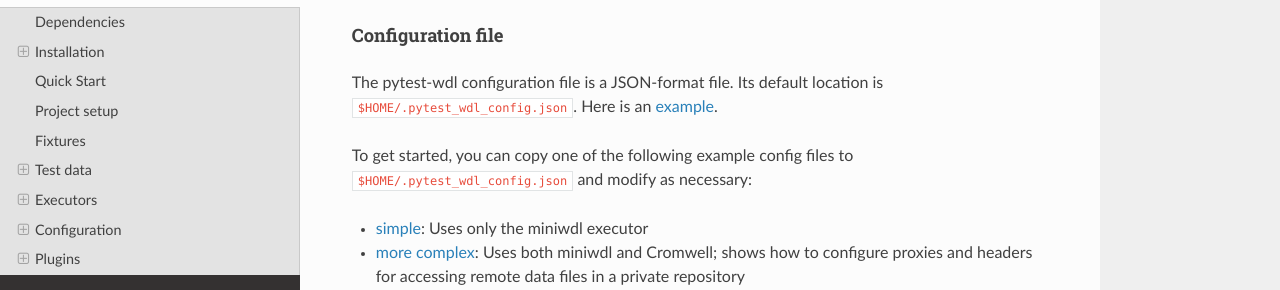
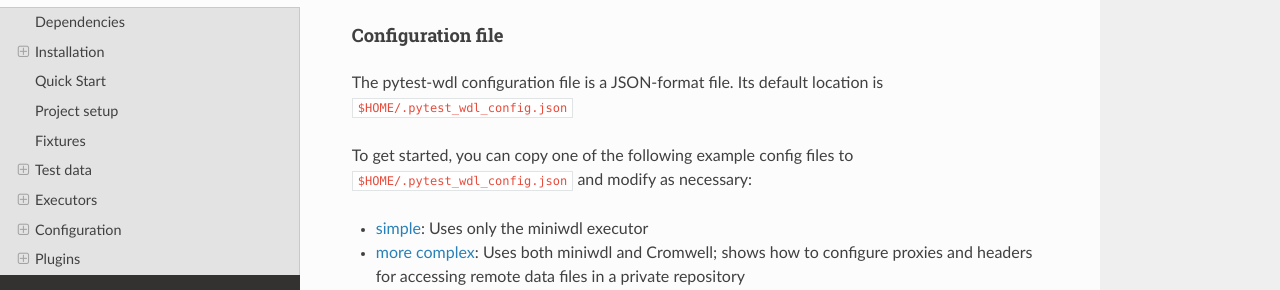
Before and after one commit to EliLillyCo/pytest-wdl, a Sphinx documentation site: the page built from docs/source/manual.md, in a window 1280 px wide and 900 px high, scrolled down 11938 px. Shown: the part 161-451 px from the top of the window. Built offline with Sphinx 7.4.7 and the Read the Docs theme 2.0.0, drawn with Linux system fonts in a browser that asks for light colours; pages that are not in the unit, such as notebooks, are missing from menus.

Commit message:
update URLs in manual

```diff
--- a/docs/source/manual.md
+++ b/docs/source/manual.md
@@ -443,12 +443,12 @@
 
 #### Configuration file
 
-The pytest-wdl configuration file is a JSON-format file. Its default location is `$HOME/.pytest_wdl_config.json`. Here is an [example](https://github.com/EliLillyCo/pytest-wdl/examples/.pytest_wdl_config.json).
+The pytest-wdl configuration file is a JSON-format file. Its default location is `$HOME/.pytest_wdl_config.json`
 
 To get started, you can copy one of the following example config files to `$HOME/.pytest_wdl_config.json` and modify as necessary:
 
-* [simple](https://github.com/EliLillyCo/pytest-wdl/blob/develop/examples/simple.pytest_wdl_config.json): Uses only the miniwdl executor
-* [more complex](https://github.com/EliLillyCo/pytest-wdl/blob/develop/examples/complex.pytest_wdl_config.json): Uses both miniwdl and Cromwell; shows how to configure proxies and headers for accessing remote data files in a private repository
+* [simple](https://github.com/EliLillyCo/pytest-wdl/blob/develop/examples/config/simple.pytest_wdl_config.json): Uses only the miniwdl executor
+* [more complex](https://github.com/EliLillyCo/pytest-wdl/blob/develop/examples/config/complex.pytest_wdl_config.json): Uses both miniwdl and Cromwell; shows how to configure proxies and headers for accessing remote data files in a private repository
 
 The available configuration options are listed in the following table:
 
```
